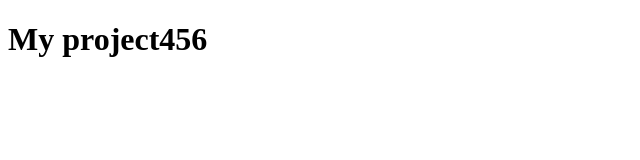
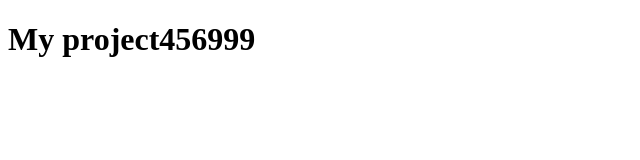
Before and after one commit to OleksiiKlymenko/myproject, a plain HTML site: page index.html in a window 1280 px wide. Shown: the whole page, without its empty margins (0-640 px from the left). Drawn offline with Linux system fonts and the light colour scheme.

Commit message:
Update index.html

```diff
--- a/index.html
+++ b/index.html
@@ -7,6 +7,6 @@
     <title>My project</title>
 </head>
 <body>
-    <h1>My project456</h1>
+    <h1>My project456999</h1>
 </body>
 </html>
```
